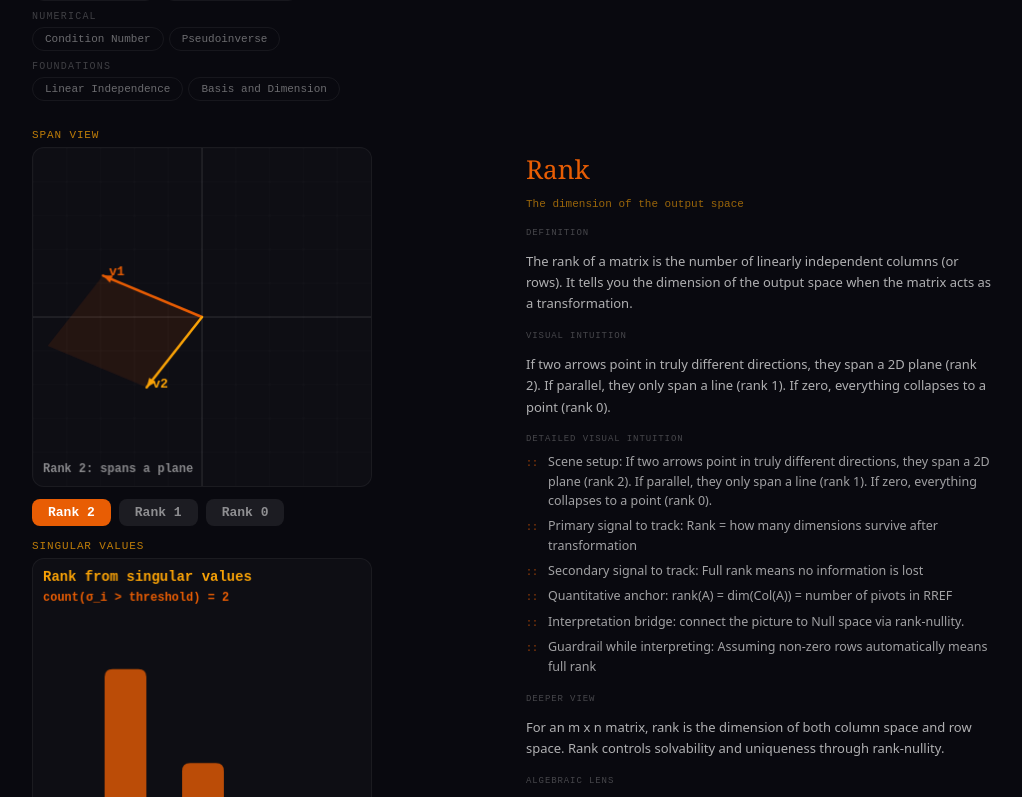
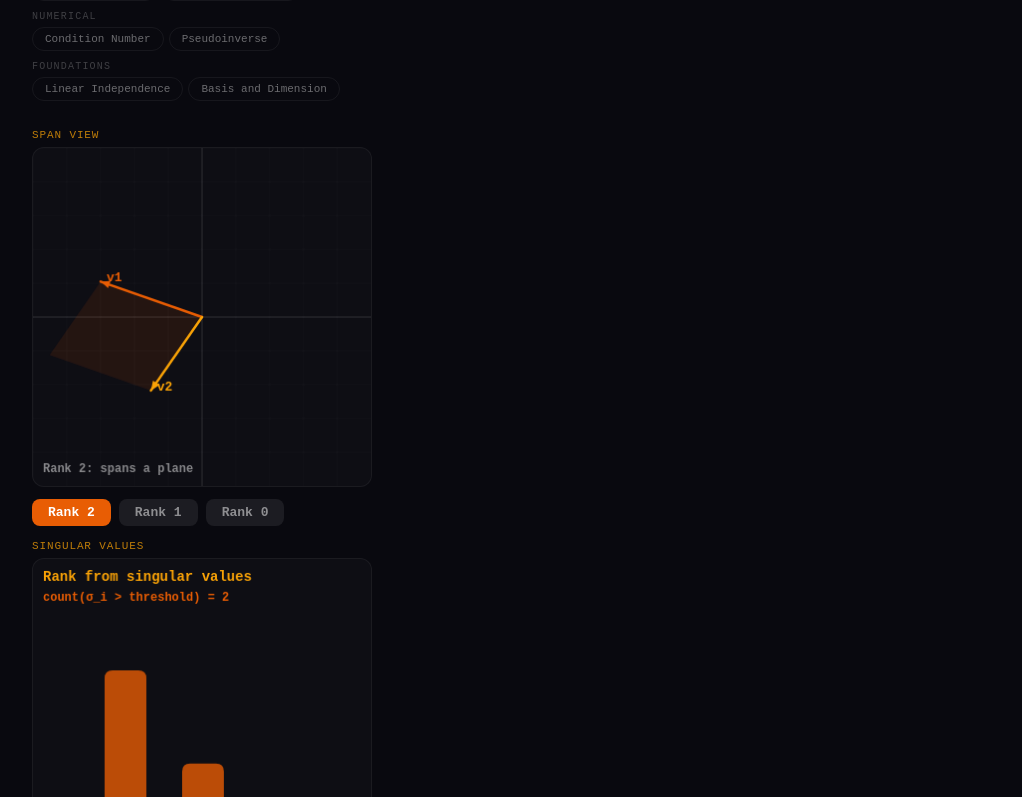
Before and after one commit to rakeshbs/math_learning_notes, a React (Vite) app: page / in a window 1280 px wide. Shown: the part 543-1340 px from the top of the page, without its empty margins (128-1150 px from the left). Built offline with nearby package versions, Linux system fonts and the light colour scheme.

Commit message:
change the display arrangement

```diff
--- a/src/math-explorer/MathConceptExplorer.jsx
+++ b/src/math-explorer/MathConceptExplorer.jsx
@@ -127,10 +127,9 @@ export default function MathConceptExplorer(props) {
 
         <div
           style={{
-            display: "grid",
-            gridTemplateColumns: "repeat(auto-fit, minmax(300px, 1fr))",
-            gap: 28,
-            alignItems: "start",
+            display: "flex",
+            flexDirection: "column",
+            gap: 40,
           }}
         >
           <div>
```
